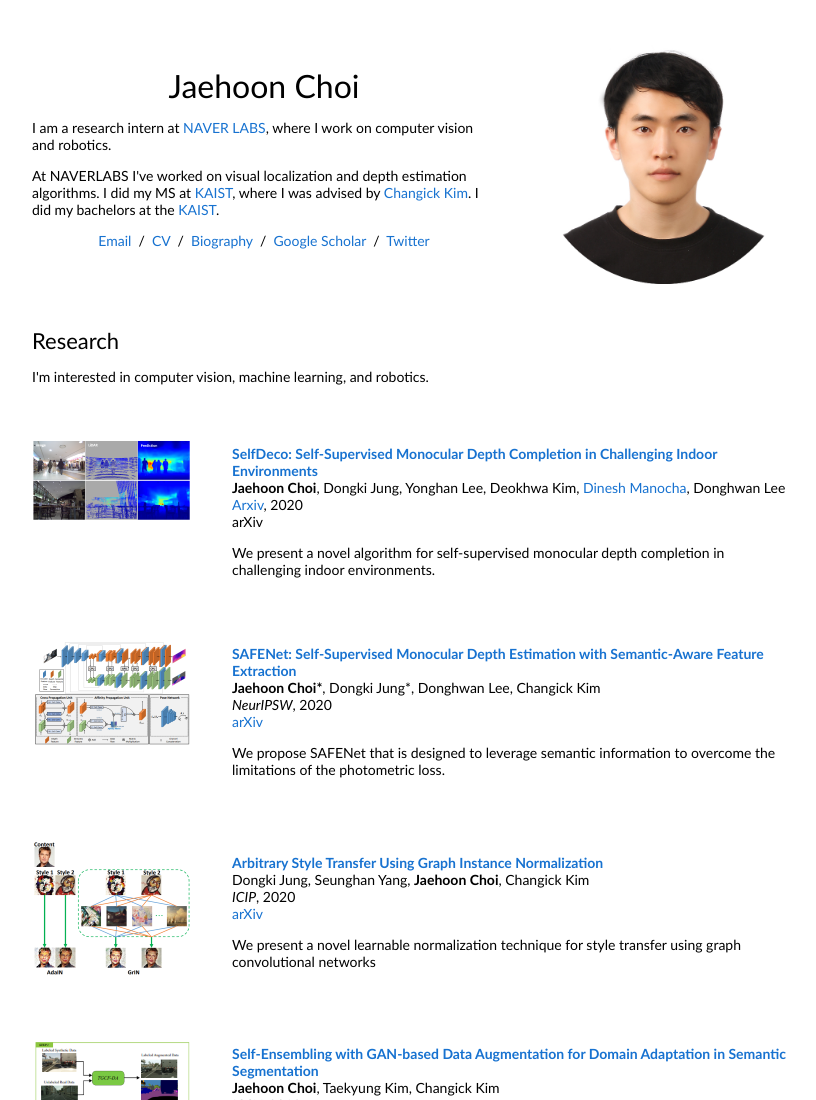
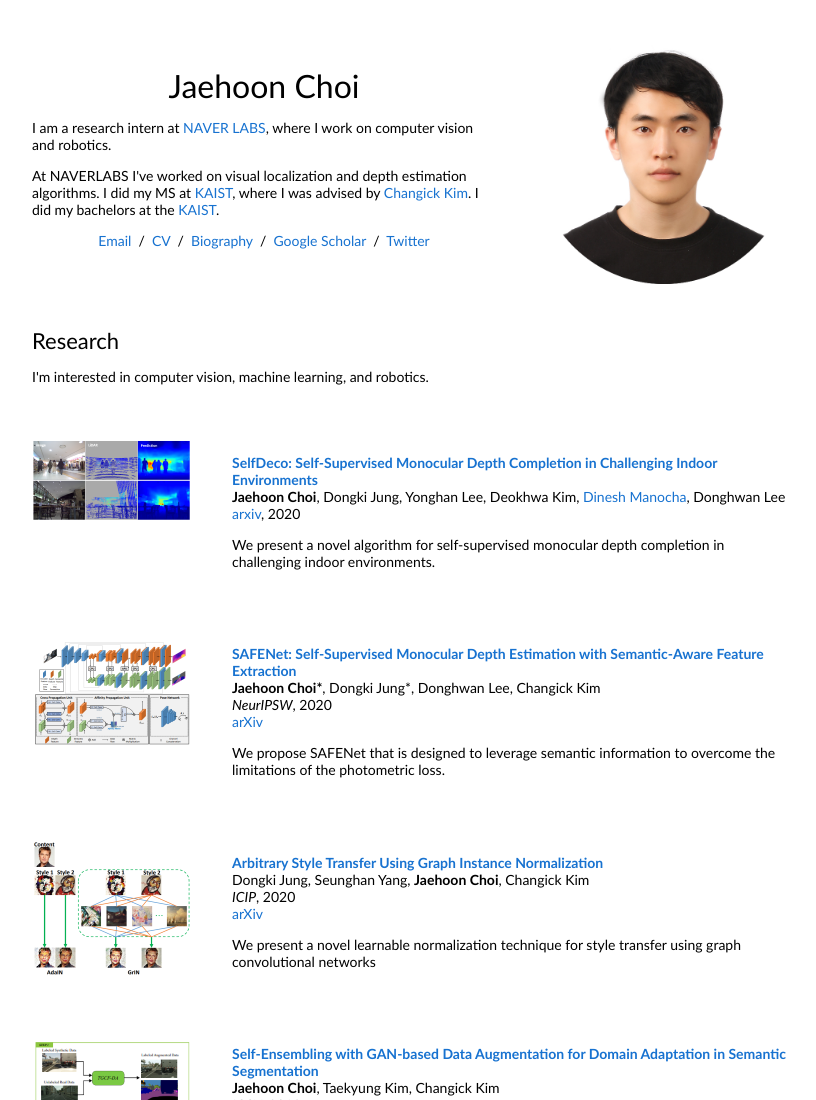
Before and after one commit to JH-Choi/jh-choi.github.io, a plain HTML site: page index.html in a window 1280 px wide. Shown: the top 1100 px of the page, without its empty margins (228-1044 px from the left). Drawn offline with Linux system fonts and the light colour scheme.

Commit message:
Update index.html

```diff
--- a/index.html
+++ b/index.html
@@ -79,9 +79,8 @@
               <a href="https://gamma.umd.edu/">Dinesh Manocha</a>,
               Donghwan Lee
               <br>
-              <a href="https://arxiv.org/abs/2011.04977">Arxiv</a>, 2020
+              <a href="https://arxiv.org/abs/2011.04977">arxiv</a>, 2020
               <br>
-              arXiv
 <!--              <a href="https://arxiv.org/abs/2010.08888">arXiv</a>-->
               <p></p>
               <p>
```
